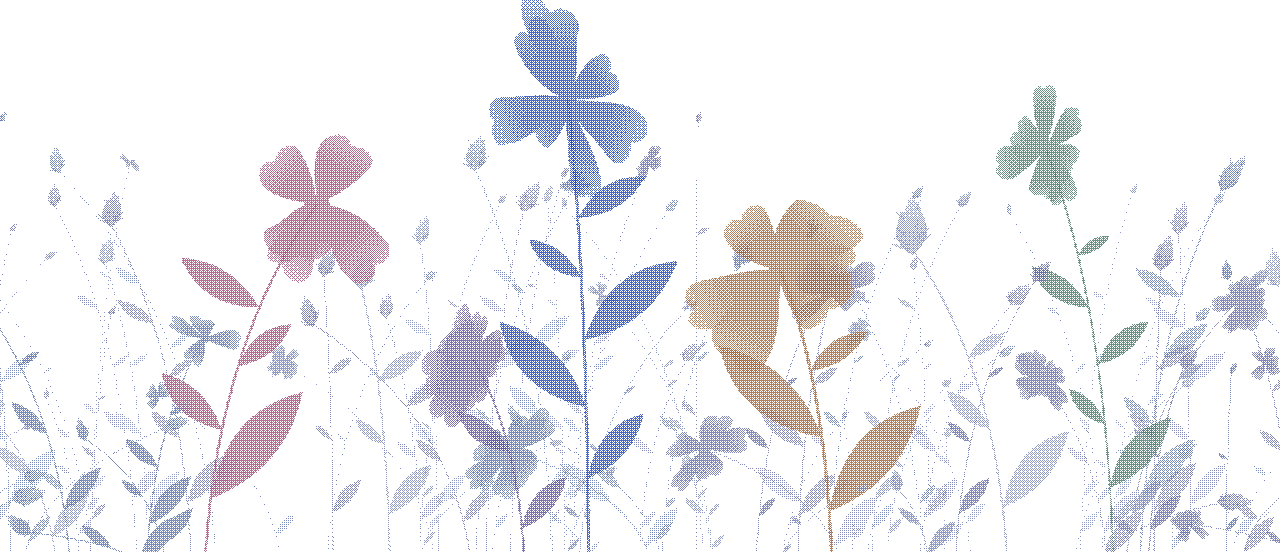
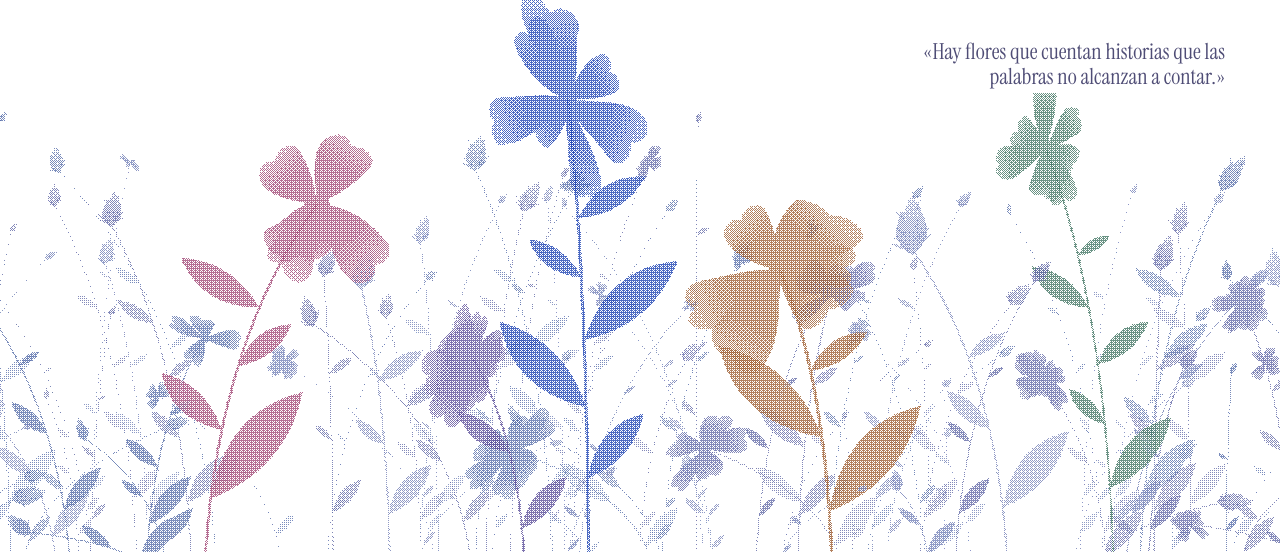
Before and after one commit to LuciaVargasCastillo/Proyecto-WEB-ELISAVA, a plain HTML site: page index.html in a window 1280 px wide. Shown: the top 554 px of the page. Drawn offline with Linux system fonts and the light colour scheme.

Commit message:
Añadir la cita de portada y la variante verde oliva

```diff
--- a/index.html
+++ b/index.html
@@ -11,6 +11,7 @@
   <section id="flores-jardin" class="jardin" aria-label="Jardín interactivo">
     <img id="jardin-estatico" src="jardin.png" alt="" width="1080" height="610">
     <canvas id="flores" aria-hidden="true"></canvas>
+    <p class="cita-portada">«Hay flores que cuentan historias que las palabras no alcanzan a contar.»</p>
   </section>
   <header class="portada">
     <h1>Una Flor de Regalo</h1>
--- a/script.js
+++ b/script.js
@@ -10,7 +10,9 @@ const canvas = document.querySelector('#flores');
 const still = document.querySelector('#jardin-estatico');
 const paint = canvas.getContext('2d');
 const reducedMotion = matchMedia('(prefers-reduced-motion: reduce)');
-const gardenBlues = ['#676eaa', '#7885ba', '#5c72ac'];
+const olivePalette = document.documentElement.dataset.paleta === 'oliva' ||
+  new URLSearchParams(location.search).get('paleta') === 'oliva';
+const backgroundColors = olivePalette ? ['#929661'] : ['#676eaa', '#7885ba', '#5c72ac'];
 const accents = [
   { x: .16, height: .66, lean: .12, size: .085, color: '#a44c79', petals: 5, startsOpen: true },
   { x: .41, height: .38, lean: -.055, size: .071, color: '#61539d', petals: 8, startsOpen: true },
@@ -36,7 +38,7 @@ function wildflowers(count, seed, depth) {
     lean: (random() - .5) * .34,
     size: (.014 + random() ** 2 * .047) * depth,
     petals: 4 + Math.floor(random() * 6),
-    color: gardenBlues[(index + seed) % gardenBlues.length],
+    color: backgroundColors[(index + seed) % backgroundColors.length],
     startsOpen: (index + seed) % 5 === 0,
   }));
 }
--- a/style.css
+++ b/style.css
@@ -93,6 +93,20 @@ button {
   background: white;
 }
 
+.cita-portada {
+  position: absolute;
+  top: clamp(10px, 2.7vw, 36px);
+  right: clamp(16px, 4.3vw, 72px);
+  margin: 0;
+  max-width: min(31ch, 72%);
+  padding: 4px 0 4px 8px;
+  background: white;
+  color: #4f4d76;
+  font: 400 clamp(16px, 2.1vw, 22px)/1.15 "Instrument Serif", Georgia, serif;
+  text-align: right;
+  pointer-events: none;
+}
+
 #flores {
   display: block;
   width: 100%;
```
Also changed, not shown: 1 other file.
